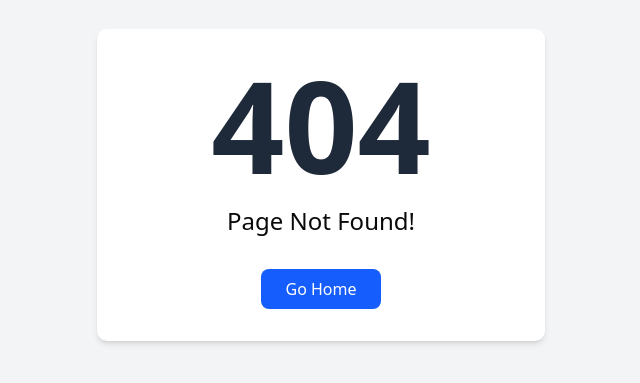
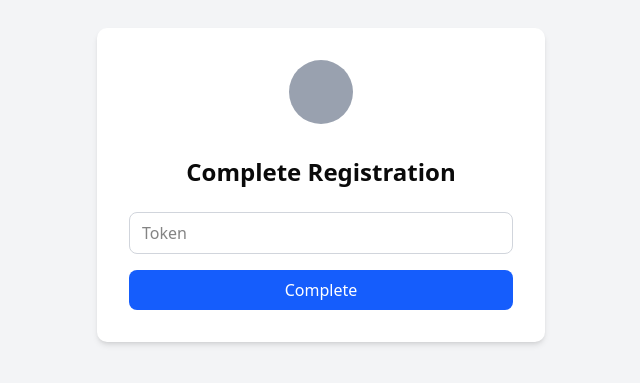
Before and after one commit to buzzhype/redaqt, a Next.js app: page /account/complete-registration/1 in a window 1280 px wide. Before the commit this address had no page. Shown: the part 215-598 px from the top of the page, without its empty margins (319-959 px from the left). Built offline with nearby package versions, Linux system fonts and the light colour scheme.

Commit message:
Fix type errors and update UI components

```diff
--- /dev/null
+++ b/src/app/account/complete-registration/[token]/page.tsx
@@ -0,0 +1,59 @@
+'use client';
+
+import { useState } from 'react';
+import Link from 'next/link';
+
+export default function CompleteRegistrationPage() {
+  const [token, setToken] = useState('');
+  const [errorMessage, setErrorMessage] = useState('');
+
+  const handleSubmit = (e) => {
+    e.preventDefault();
+    // For static demo purposes - would handle token verification in a real app
+    if (!token.trim()) {
+      setErrorMessage('Please enter the token from your email');
+    } else if (token === 'demo-error') {
+      // Just for demo purposes to show error state
+      setErrorMessage('Incorrect token, please retry');
+    } else {
+      // Would redirect to dashboard or confirmation page in a real app
+      window.location.href = '/dashboard';
+    }
+  };
+
+  return (
+    <div className="flex min-h-screen items-center justify-center bg-gray-100">
+      <div className="w-full max-w-md p-8 bg-white rounded-lg shadow-md">
+        <div className="flex justify-center mb-8">
+          <Link href="/" className="block">
+            <div className="w-16 h-16 bg-gray-400 rounded-full"></div>
+          </Link>
+        </div>
+
+        <h2 className="text-2xl font-bold text-center mb-6">Complete Registration</h2>
+
+        <form onSubmit={handleSubmit} className="space-y-4">
+          <div>
+            <input
+              type="text"
+              value={token}
+              onChange={(e) => setToken(e.target.value)}
+              placeholder="Token"
+              className="w-full px-3 py-2 border border-gray-300 rounded-md focus:outline-none focus:ring-2 focus:ring-blue-500"
+            />
+            {errorMessage && (
+              <p className="mt-1 text-sm text-red-600">{errorMessage}</p>
+            )}
+          </div>
+
+          <button
+            type="submit"
+            className="w-full py-2 px-4 bg-blue-600 hover:bg-blue-700 text-white font-medium rounded-md focus:outline-none focus:ring-2 focus:ring-blue-500 focus:ring-offset-2"
+          >
+            Complete
+          </button>
+        </form>
+      </div>
+    </div>
+  );
+}
--- a/src/app/account/forgot-password/page.tsx
+++ b/src/app/account/forgot-password/page.tsx
@@ -2,47 +2,26 @@
 
 import { useState } from 'react';
 import Link from 'next/link';
-import { useForm } from 'react-hook-form';
-import { z } from 'zod';
-import { zodResolver } from '@hookform/resolvers/zod';
 import { Mail } from 'lucide-react';
 
-const forgotPasswordSchema = z.object({
-  email: z.string().email({ message: 'Please enter a valid email address' }),
-});
-
-type ForgotPasswordFormData = z.infer<typeof forgotPasswordSchema>;
-
 export default function ForgotPasswordPage() {
+  const [email, setEmail] = useState('');
   const [submitted, setSubmitted] = useState(false);
 
-  const {
-    register,
-    handleSubmit,
-    formState: { errors, isSubmitting },
-  } = useForm<ForgotPasswordFormData>({
-    resolver: zodResolver(forgotPasswordSchema),
-  });
-
-  const onSubmit = async (data: ForgotPasswordFormData) => {
-    try {
-      // This would be replaced with an actual API call to your account service
-      // Note: In a real implementation, we shouldn't reveal if an email exists or not
-      // We should always show the same success message regardless
-      await new Promise(resolve => setTimeout(resolve, 800)); // Simulate API call
-      setSubmitted(true);
-    } catch (error) {
-      console.error('Forgot password request failed:', error);
-      // Even on error we show success message for security reasons
-      setSubmitted(true);
-    }
+  const handleSubmit = (e) => {
+    e.preventDefault();
+    // This would typically call an API to send a password reset email
+    // For this static demo, we'll just simulate the success state
+    setSubmitted(true);
   };
 
   return (
     <div className="flex min-h-screen items-center justify-center bg-gray-100">
       <div className="w-full max-w-md p-8 bg-white rounded-lg shadow-md">
         <div className="flex justify-center mb-8">
-          <Link href="/" className="block w-16 h-16 bg-gray-400 rounded-full"></Link>
+          <Link href="/" className="block">
+            <div className="w-16 h-16 bg-gray-400 rounded-full"></div>
+          </Link>
         </div>
 
         <h2 className="text-2xl font-bold text-center mb-6">RedaQt</h2>
@@ -66,7 +45,7 @@
           </div>
         ) : (
           <>
-            <form onSubmit={handleSubmit(onSubmit)} className="space-y-4">
+            <form onSubmit={handleSubmit} className="space-y-4">
               <div>
                 <div className="relative">
                   <div className="absolute inset-y-0 left-0 pl-3 flex items-center pointer-events-none">
@@ -74,14 +53,13 @@
                   </div>
                   <input
                     type="email"
-                    {...register('email')}
+                    value={email}
+                    onChange={(e) => setEmail(e.target.value)}
                     placeholder="Email"
                     className="w-full pl-10 pr-3 py-2 border border-gray-300 rounded-md focus:outline-none focus:ring-2 focus:ring-blue-500"
+                    required
                   />
                 </div>
-                {errors.email && (
-                  <p className="mt-1 text-sm text-red-600">{errors.email.message}</p>
-                )}
               </div>
 
               <p className="text-sm text-gray-600">
@@ -90,18 +68,9 @@
 
               <button
                 type="submit"
-                disabled={isSubmitting}
-                className="w-full py-2 px-4 bg-blue-600 hover:bg-blue-700 text-white font-medium rounded-md focus:outline-none focus:ring-2 focus:ring-blue-500 focus:ring-offset-2 disabled:bg-blue-400"
+                className="w-full py-2 px-4 bg-blue-600 hover:bg-blue-700 text-white font-medium rounded-md focus:outline-none focus:ring-2 focus:ring-blue-500 focus:ring-offset-2"
               >
-                {isSubmitting ? (
-                  <>
-                    <svg className="animate-spin -ml-1 mr-3 h-5 w-5 text-white inline-block" xmlns="http://www.w3.org/2000/svg" fill="none" viewBox="0 0 24 24">
-                      <circle className="opacity-25" cx="12" cy="12" r="10" stroke="currentColor" strokeWidth="4"></circle>
-                      <path className="opacity-75" fill="currentColor" d="M4 12a8 8 0 018-8V0C5.373 0 0 5.373 0 12h4zm2 5.291A7.962 7.962 0 014 12H0c0 3.042 1.135 5.824 3 7.938l3-2.647z"></path>
-                    </svg>
-                    Sending...
-                  </>
-                ) : 'Email Link'}
+                Email Link
               </button>
             </form>
 
```
